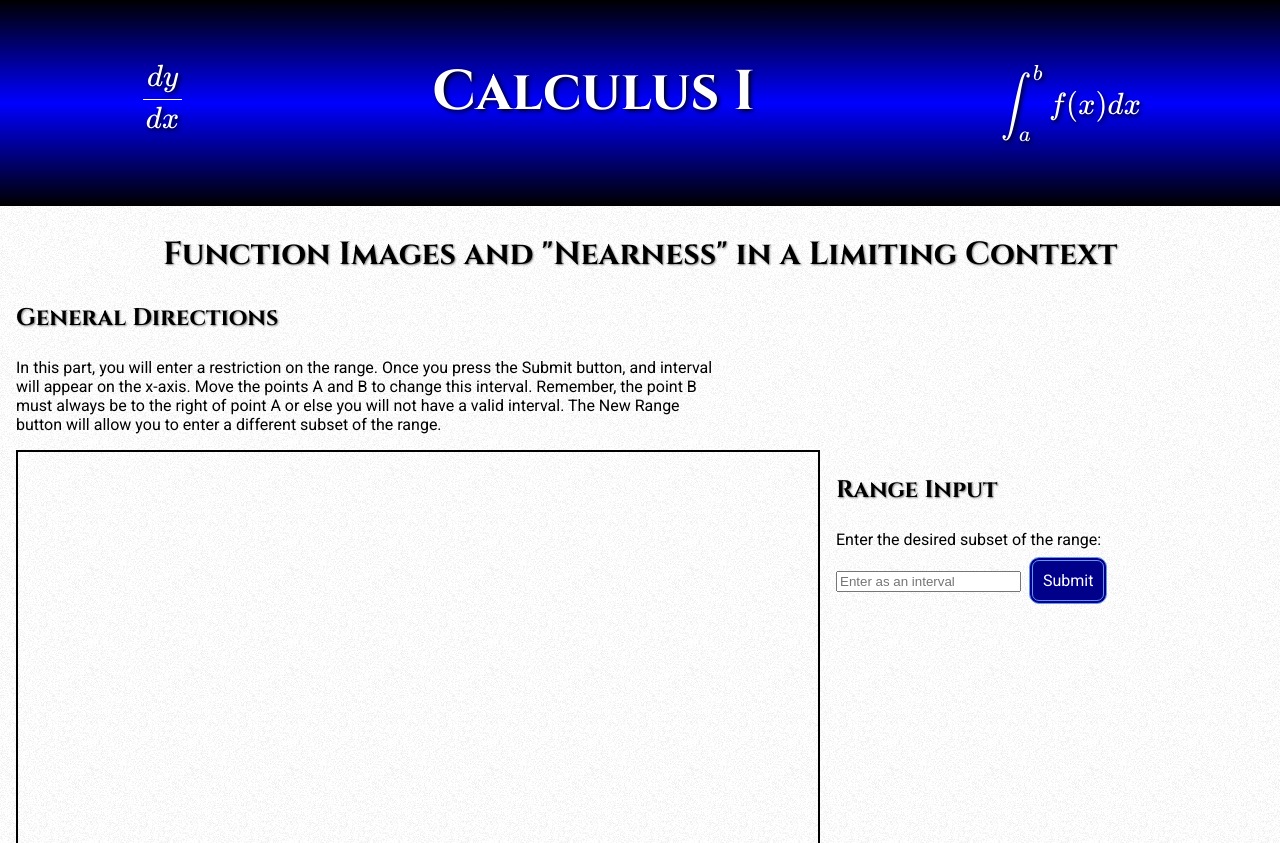
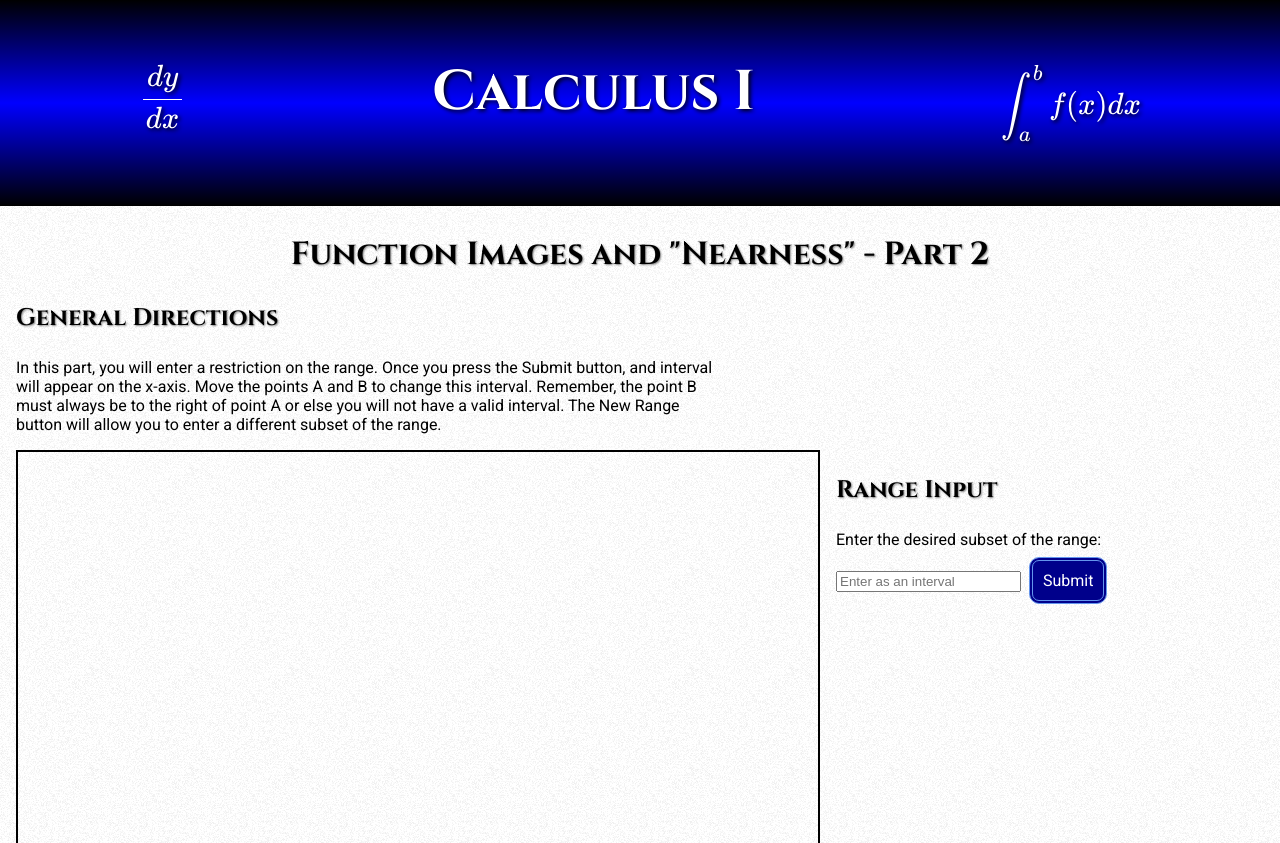
Before and after one commit to Zeddzorrander/functionImages2, a website built with webpack: page src/index.html in a window 1280 px wide. Shown: the top 843 px of the page. Built offline with nearby package versions, Linux system fonts and the light colour scheme; a script that the page names is missing.

Commit message:
updated title

```diff
--- a/src/index.html
+++ b/src/index.html
@@ -19,7 +19,7 @@
 
     <main>
         <article>
-            <h2>Function Images and "Nearness" in a Limiting Context</h2>
+            <h2>Function Images and "Nearness" - Part 2</h2>
             <section class="directions">
                 <h3 id="h_directions">General Directions</h3>
                 <p id="p_directions">In this part, you will enter a restriction on the range.  Once you press the Submit button, and interval will appear on the x-axis.  Move the points A and B to change this interval.  Remember, the point B must always be to the right of point A or else you will not have a valid interval.  The New Range button will allow you to enter a different subset of the range.</p>
```
